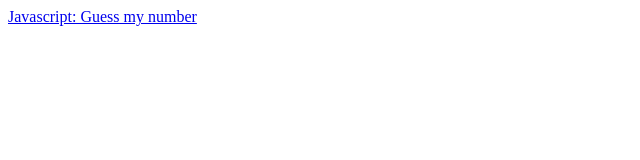
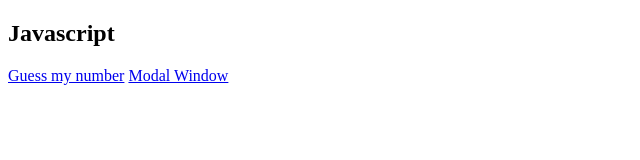
Before and after one commit to fabregus/fabregus.github.io, a plain HTML site: page index.html in a window 1280 px wide. Shown: the whole page, without its empty margins (0-640 px from the left). Drawn offline with Linux system fonts and the light colour scheme.

Commit message:
added new project to index

```diff
--- a/index.html
+++ b/index.html
@@ -7,6 +7,8 @@
     <title>Training Stuff</title>
 </head>
 <body>
-    <a href="/javascript/guess-my-number/">Javascript: Guess my number</a>
+    <h2>Javascript</h2>
+    <a href="/javascript/guess-my-number/">Guess my number</a>
+    <a href="/javascript/modal-window/">Modal Window</a>
 </body>
 </html>
```
